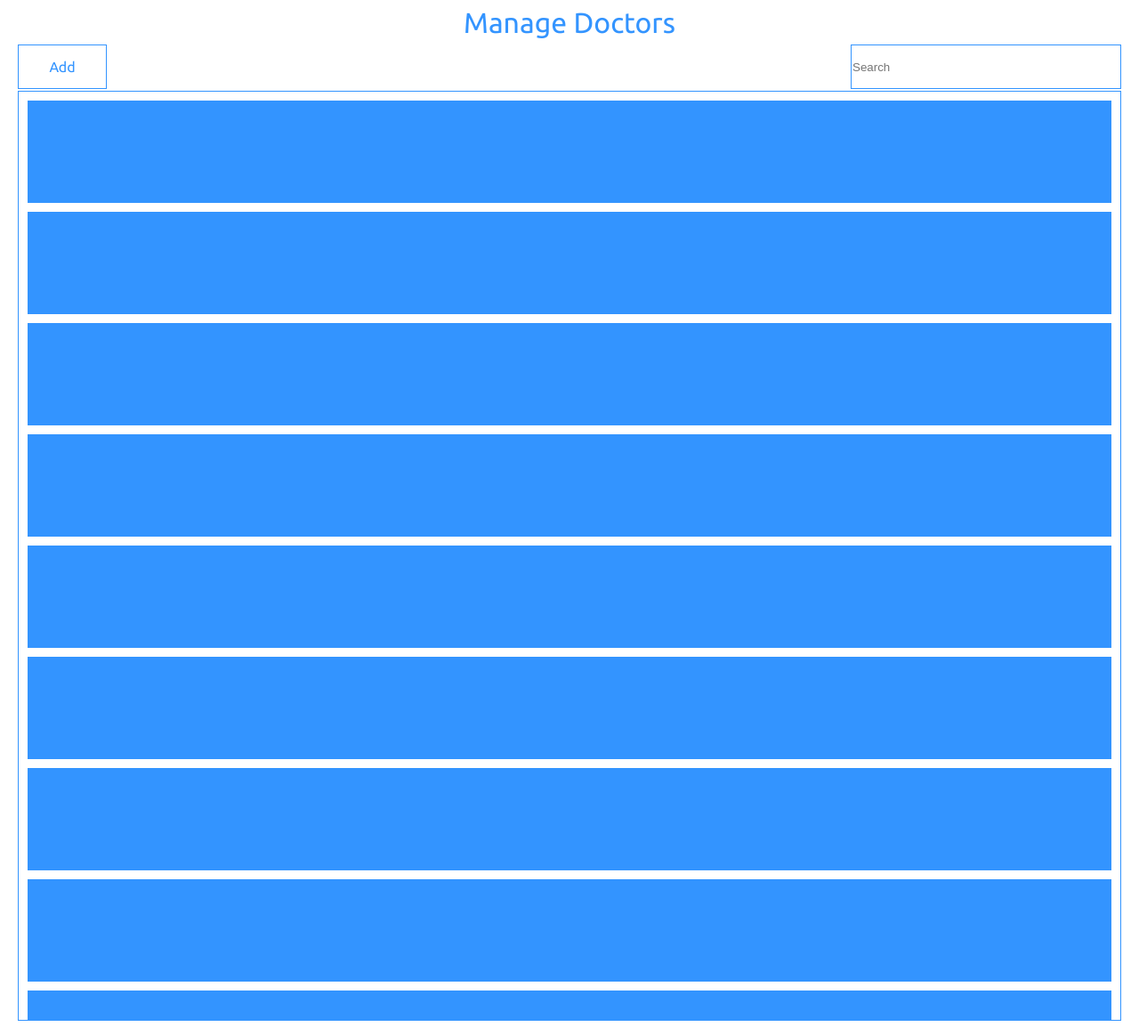
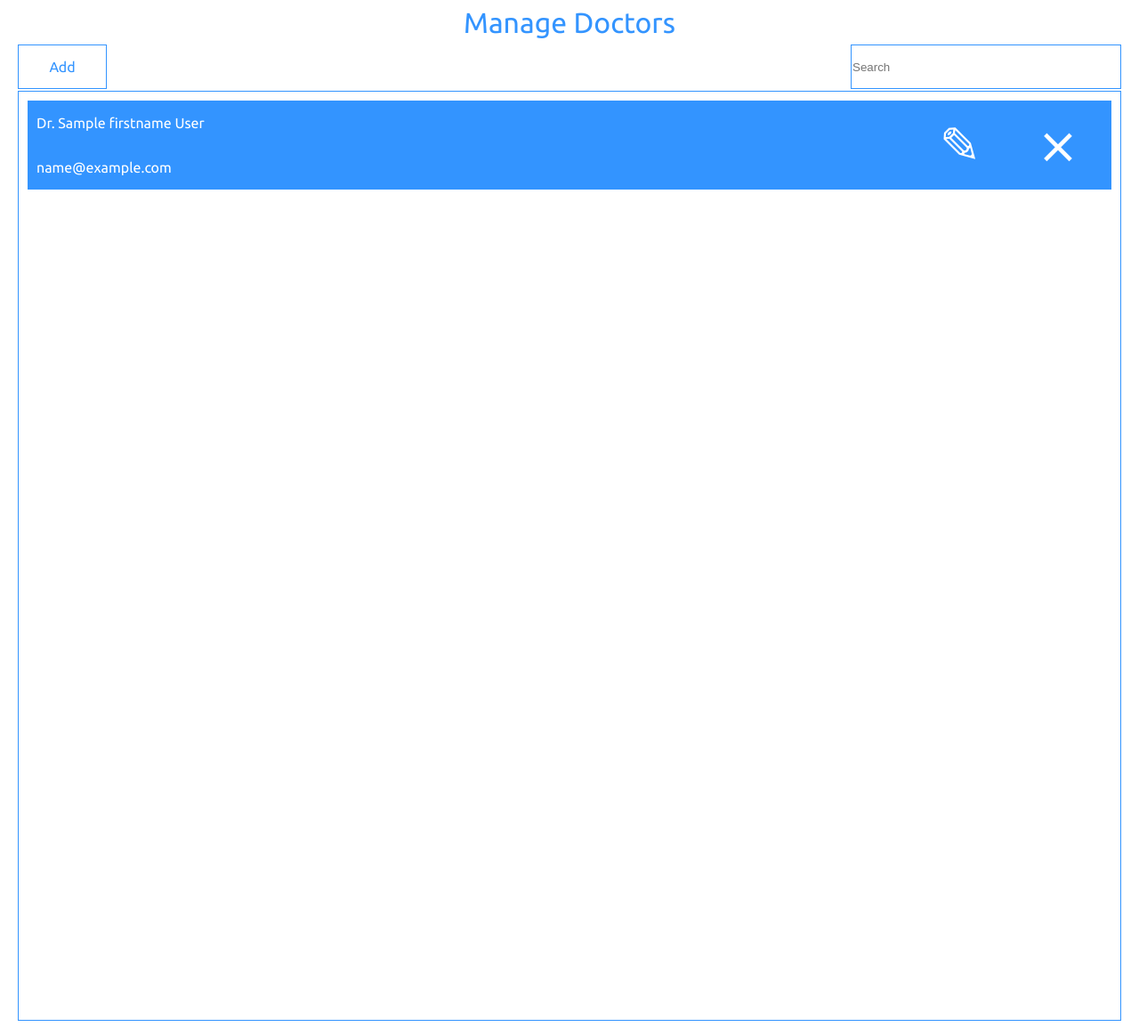
Before and after one commit to clarodanesh/AutoDoc, a CodeIgniter app: the page made by application/views/manage_doctors.php in a window 1280 px wide. Shown: the whole page at 89% size. Run offline with CodeIgniter, Linux system fonts and the light colour scheme; tables that the repository leaves empty or names only in its code hold one stand-in row (values such as "Sample post"); the template is opened without the code that fills it: most values are stand-ins (such as "Sample title", 1, 10 or a date in 2020); some libraries are stand-ins or nearby versions.

Commit message:
getting doctors data from db and setting in view

```diff
--- a/application/views/manage_doctors.php
+++ b/application/views/manage_doctors.php
@@ -22,22 +22,18 @@ defined('BASEPATH') OR exit('No direct script access allowed');
         <input class='admin-action-search' type="text" placeholder="Search">
     </div>
     <div id='admin-frame'>
-        <div class='frame-cards'></div>
-        <div class='frame-cards'></div>
-        <div class='frame-cards'></div>
-        <div class='frame-cards'></div>
-        <div class='frame-cards'></div>
-        <div class='frame-cards'></div>
-        <div class='frame-cards'></div>
-        <div class='frame-cards'></div>
-        <div class='frame-cards'></div>
-        <div class='frame-cards'></div>
-        <div class='frame-cards'></div>
-        <div class='frame-cards'></div>
-        <div class='frame-cards'></div>
-        <div class='frame-cards'></div>
-        <div class='frame-cards'></div>
-        <div class='frame-cards'></div>
+        <?php foreach($docInfo as $doctor):?>
+            <div class="frame-cards">
+                <div class="frame-card-info-container">
+                    <div class="frame-card-cont-text">Dr. <?php echo $doctor->firstname;?> <?php echo $doctor->lastname;?></div>
+                    <div class="frame-card-cont-text"><?php echo $doctor->email;?></div>
+                </div>
+                <div class="frame-card-buttons-container">
+                    <a class="frame-card-button" <?php echo 'id="'.$doctor->email.'"'?>>&#9998</a>
+                    <a href="<?php echo base_url() . "index.php/Admin_controller/DeleteDoc/" . $doctor->id; ?>" class="frame-card-button">&#10799</a>
+                </div>
+            </div>
+        <?php endforeach;?>
     </div>
 </div>
 
--- a/css/autodoc-admin.css
+++ b/css/autodoc-admin.css
@@ -153,8 +153,44 @@ body{
 }
 
 .frame-cards{
-    height: 115px;
+    height: 100px;
     background-color: #3394FF;
     margin-top: 10px;
     margin-bottom: 10px;
+    display: flex;
+    flex-direction: row;
+    font-family: 'Ubuntu', sans-serif;
+    color: #FFFFFF;
 }
+
+.frame-card-info-container{
+    height: inherit;
+    width: 50%;
+    padding-left: 10px;
+}
+
+.frame-card-cont-text{
+    height: 50px;
+    line-height: 50px;
+}
+
+.frame-card-buttons-container{
+    width: 50%;
+    height: inherit;
+    display: flex;
+    flex-direction: row;
+    justify-content: flex-end;
+    /*! margin-right: 10px; */
+}
+
+.frame-card-button{
+    height: inherit;
+    line-height: 100px;
+    margin-right: 10px;
+    width: 100px;
+    /*! align-items: center; *//*! display: flex; */
+    text-align: center;
+    font-size: 3.5rem;
+    text-decoration: none;
+    color: #FFFFFF;
+}
```
Also changed, not shown: application/controllers/Admin_controller.php (+21 -1 lines), application/models/Admin_model.php (added, +18 -0 lines).
